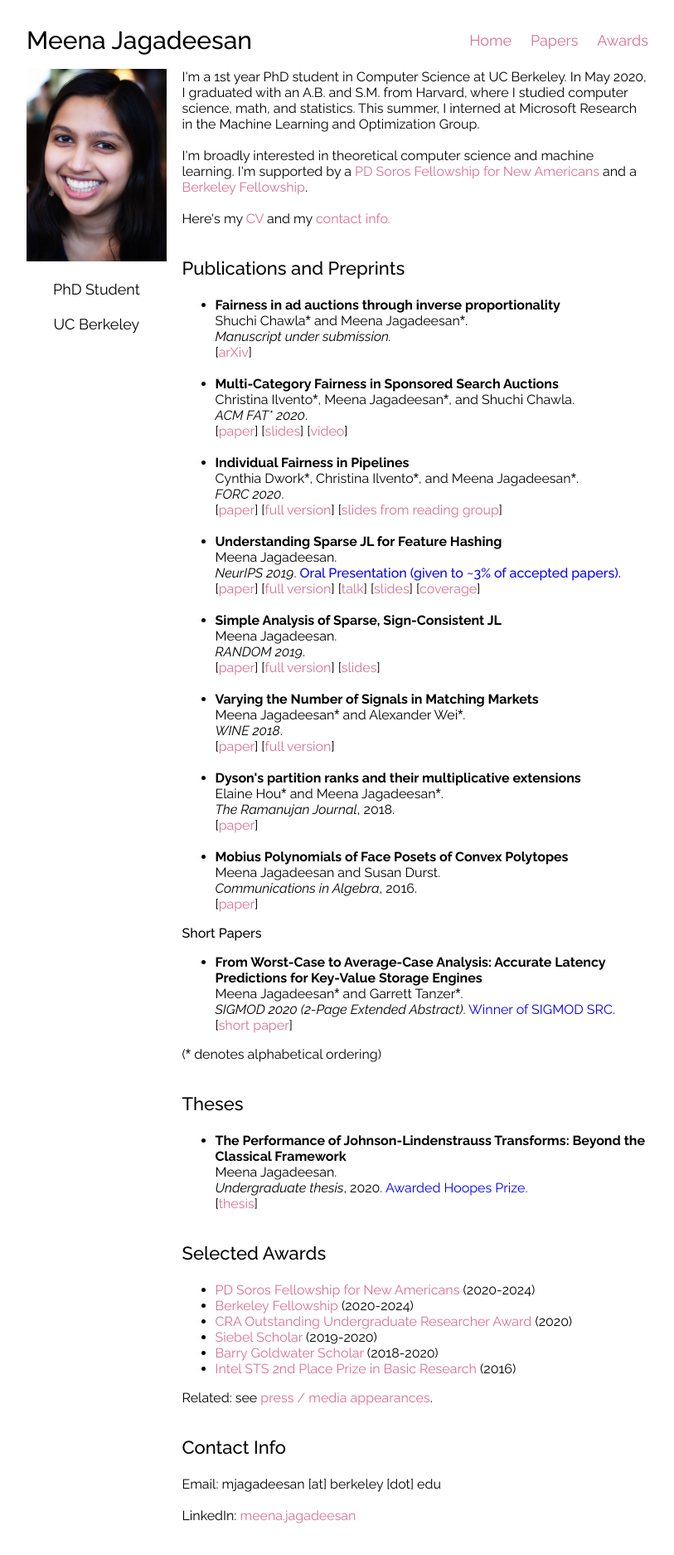
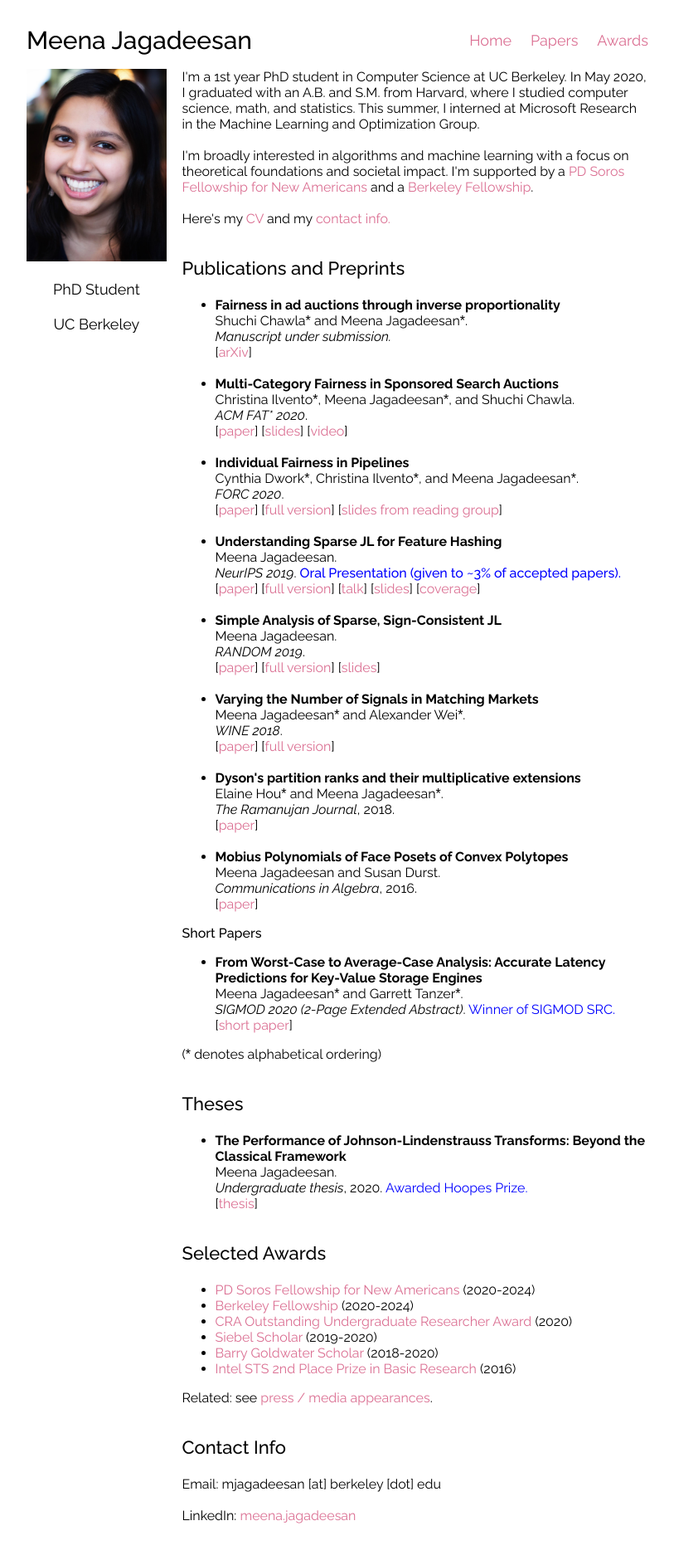
Before and after one commit to mjagadeesan/mjagadeesan.github.io, a Jekyll site: the page built from index.html, in a window 1280 px wide. Shown: the whole page at 83% size, without its empty margins (233-1046 px from the left). Built offline with Jekyll 4.4.1, drawn with Linux system fonts in a browser that asks for light colours.

Commit message:
new description

```diff
--- a/index.html
+++ b/index.html
@@ -7,7 +7,7 @@ layout: default
 </div>
 <div class="text">
 	<span> I'm a 1st year PhD student in Computer Science at UC Berkeley. In May 2020, I graduated with an A.B. and S.M. from Harvard, where I studied computer science, math, and statistics. This summer, I interned at Microsoft Research in the Machine Learning and Optimization Group.</span><br><br>
-	<span>I'm broadly interested in theoretical computer science and machine learning. I'm supported by a <a href='https://www.pdsoros.org/meet-the-fellows/meena-jagadeesan'>PD Soros Fellowship for New Americans</a> and a <a href='https://grad.berkeley.edu/admissions/apply/fellowships-entering/'> Berkeley Fellowship</a>. </span><br><br>
+	<span>I'm broadly interested in algorithms and machine learning with a focus on theoretical foundations and societal impact. I'm supported by a <a href='https://www.pdsoros.org/meet-the-fellows/meena-jagadeesan'>PD Soros Fellowship for New Americans</a> and a <a href='https://grad.berkeley.edu/admissions/apply/fellowships-entering/'> Berkeley Fellowship</a>. </span><br><br>
 	Here's my <a href='CV-ResearchNew.pdf'>CV</a> and my <a href='#contact'>contact info.</a>
 	<h3><a id="papers"></a><span>Publications and Preprints</span></h3>
 	<ul>
```
